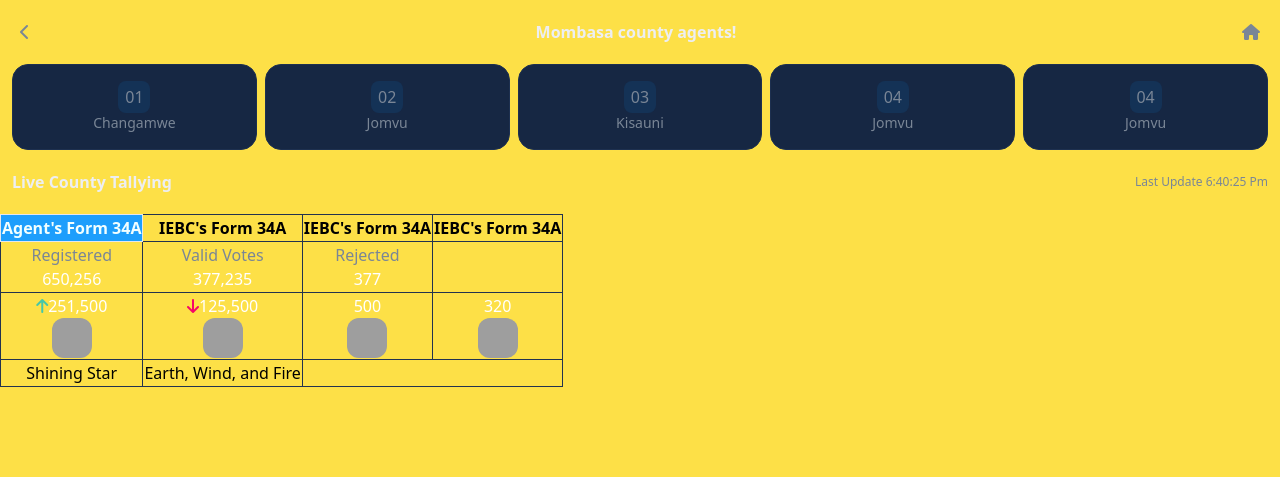
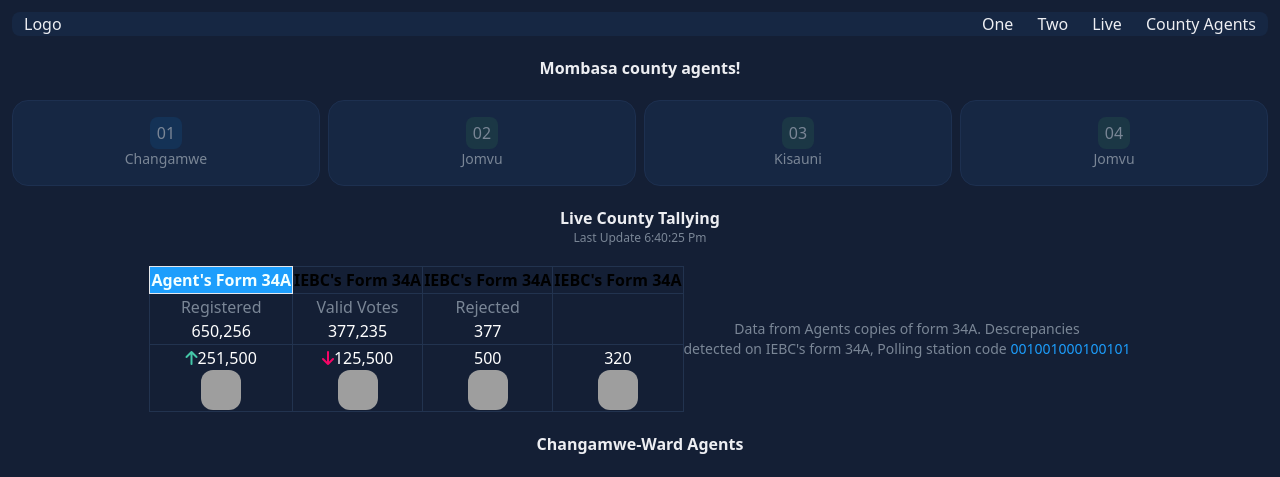
Before and after one commit to MyntTech/ElectionsWebsite, a Flask app: page /county-agents in a window 1280 px wide. Shown: the top 477 px of the page. Before the commit the page ends 387 px from the top, so only its background shows below. Run offline with Flask 3, Linux system fonts and the light colour scheme; grey boxes are pictures that could not be loaded.

Commit message:
screen sizes

```diff
--- a/static/style.css
+++ b/static/style.css
@@ -542,12 +542,12 @@ video {
   margin: 0.5rem;
 }
 
+.m-3 {
+  margin: 0.75rem;
+}
+
 .m-5 {
   margin: 1.25rem;
-}
-
-.m-3 {
-  margin: 0.75rem;
 }
 
 .mx-1 {
@@ -555,14 +555,24 @@ video {
   margin-right: 0.25rem;
 }
 
-.mx-5 {
-  margin-left: 1.25rem;
-  margin-right: 1.25rem;
+.mx-3 {
+  margin-left: 0.75rem;
+  margin-right: 0.75rem;
+}
+
+.my-4 {
+  margin-top: 1rem;
+  margin-bottom: 1rem;
 }
 
 .my-5 {
   margin-top: 1.25rem;
   margin-bottom: 1.25rem;
+}
+
+.my-3 {
+  margin-top: 0.75rem;
+  margin-bottom: 0.75rem;
 }
 
 .block {
@@ -577,48 +587,28 @@ video {
   display: table;
 }
 
-.h-full {
-  height: 100%;
+.h-10 {
+  height: 2.5rem;
 }
 
-.h-11 {
-  height: 2.75rem;
+.h-40 {
+  height: 10rem;
 }
 
-.h-10 {
-  height: 2.5rem;
+.h-8 {
+  height: 2rem;
 }
 
 .w-1\/4 {
   width: 25%;
 }
 
-.w-8 {
-  width: 2rem;
-}
-
-.w-1\/2 {
-  width: 50%;
-}
-
-.w-2 {
-  width: 0.5rem;
-}
-
 .w-10 {
   width: 2.5rem;
 }
 
-.w-3 {
-  width: 0.75rem;
-}
-
-.w-12 {
-  width: 3rem;
-}
-
-.w-11 {
-  width: 2.75rem;
+.w-8 {
+  width: 2rem;
 }
 
 .table-fixed {
@@ -633,6 +623,10 @@ video {
   flex-direction: column;
 }
 
+.items-start {
+  align-items: flex-start;
+}
+
 .items-center {
   align-items: center;
 }
@@ -645,32 +639,48 @@ video {
   justify-content: space-between;
 }
 
+.justify-around {
+  justify-content: space-around;
+}
+
 .scroll-smooth {
   scroll-behavior: smooth;
+}
+
+.rounded {
+  border-radius: 0.25rem;
 }
 
 .rounded-2xl {
   border-radius: 1rem;
 }
 
+.rounded-full {
+  border-radius: 9999px;
+}
+
 .rounded-lg {
   border-radius: 0.5rem;
 }
 
-.rounded {
-  border-radius: 0.25rem;
+.rounded-xl {
+  border-radius: 0.75rem;
 }
 
 .rounded-3xl {
   border-radius: 1.5rem;
 }
 
-.rounded-xl {
-  border-radius: 0.75rem;
+.border {
+  border-width: 1px;
 }
 
-.border {
-  border-width: 1px;
+.border-4 {
+  border-width: 4px;
+}
+
+.border-8 {
+  border-width: 8px;
 }
 
 .border-\[\#1d3050\] {
@@ -678,24 +688,24 @@ video {
   border-color: rgb(29 48 80 / var(--tw-border-opacity));
 }
 
+.border-\[\#22334f\] {
+  --tw-border-opacity: 1;
+  border-color: rgb(34 51 79 / var(--tw-border-opacity));
+}
+
+.border-\[\#44c7a8\] {
+  --tw-border-opacity: 1;
+  border-color: rgb(68 199 168 / var(--tw-border-opacity));
+}
+
 .border-red-500 {
   --tw-border-opacity: 1;
   border-color: rgb(239 68 68 / var(--tw-border-opacity));
 }
 
-.border-blue-500 {
+.border-\[\#f30c6a\] {
   --tw-border-opacity: 1;
-  border-color: rgb(59 130 246 / var(--tw-border-opacity));
-}
-
-.border-purple-600 {
-  --tw-border-opacity: 1;
-  border-color: rgb(147 51 234 / var(--tw-border-opacity));
-}
-
-.border-\[\#22334f\] {
-  --tw-border-opacity: 1;
-  border-color: rgb(34 51 79 / var(--tw-border-opacity));
+  border-color: rgb(243 12 106 / var(--tw-border-opacity));
 }
 
 .bg-\[\#141f35\] {
@@ -713,24 +723,22 @@ video {
   background-color: rgb(22 39 67 / var(--tw-bg-opacity));
 }
 
-.bg-white {
-  --tw-bg-opacity: 1;
-  background-color: rgb(255 255 255 / var(--tw-bg-opacity));
-}
-
-.bg-blue-500 {
-  --tw-bg-opacity: 1;
-  background-color: rgb(59 130 246 / var(--tw-bg-opacity));
-}
-
-.bg-\[\#22334f\] {
-  --tw-bg-opacity: 1;
-  background-color: rgb(34 51 79 / var(--tw-bg-opacity));
-}
-
 .bg-\[\#1d9efc\] {
   --tw-bg-opacity: 1;
   background-color: rgb(29 158 252 / var(--tw-bg-opacity));
+}
+
+.bg-\[\] {
+  background-color: ;
+}
+
+.bg-\[\#1b3745\] {
+  --tw-bg-opacity: 1;
+  background-color: rgb(27 55 69 / var(--tw-bg-opacity));
+}
+
+.p-4 {
+  padding: 1rem;
 }
 
 .px-1 {
@@ -751,6 +759,16 @@ video {
 .py-4 {
   padding-top: 1rem;
   padding-bottom: 1rem;
+}
+
+.px-3 {
+  padding-left: 0.75rem;
+  padding-right: 0.75rem;
+}
+
+.py-3 {
+  padding-top: 0.75rem;
+  padding-bottom: 0.75rem;
 }
 
 .text-center {
@@ -776,6 +794,11 @@ video {
   font-weight: 700;
 }
 
+.text-\[\#44c7a8\] {
+  --tw-text-opacity: 1;
+  color: rgb(68 199 168 / var(--tw-text-opacity));
+}
+
 .text-\[\#7a8696\] {
   --tw-text-opacity: 1;
   color: rgb(122 134 150 / var(--tw-text-opacity));
@@ -784,6 +807,16 @@ video {
 .text-\[\#edeef2\] {
   --tw-text-opacity: 1;
   color: rgb(237 238 242 / var(--tw-text-opacity));
+}
+
+.text-\[\#f2ffff\] {
+  --tw-text-opacity: 1;
+  color: rgb(242 255 255 / var(--tw-text-opacity));
+}
+
+.text-\[\#f60667\] {
+  --tw-text-opacity: 1;
+  color: rgb(246 6 103 / var(--tw-text-opacity));
 }
 
 .text-red-500 {
@@ -796,31 +829,113 @@ video {
   color: rgb(255 255 255 / var(--tw-text-opacity));
 }
 
-.text-\[\#f2ffff\] {
+.text-\[\#092c54\] {
   --tw-text-opacity: 1;
-  color: rgb(242 255 255 / var(--tw-text-opacity));
+  color: rgb(9 44 84 / var(--tw-text-opacity));
 }
 
-.text-\[\#44c7a8\] {
-  --tw-text-opacity: 1;
-  color: rgb(68 199 168 / var(--tw-text-opacity));
+.text-\[\] {
+  color: ;
 }
 
-.text-\[\#f60667\] {
+.text-\[\#1d9efc\] {
   --tw-text-opacity: 1;
-  color: rgb(246 6 103 / var(--tw-text-opacity));
+  color: rgb(29 158 252 / var(--tw-text-opacity));
 }
 
 .underline {
   text-decoration-line: underline;
 }
 
-:is(.dark .dark\:bg-black) {
-  --tw-bg-opacity: 1;
-  background-color: rgb(0 0 0 / var(--tw-bg-opacity));
-}
+@media (min-width: 640px) {
+  .sm\:m-4 {
+    margin: 1rem;
+  }
 
-@media (min-width: 640px) {
+  .sm\:mx-3 {
+    margin-left: 0.75rem;
+    margin-right: 0.75rem;
+  }
+
+  .sm\:mx-4 {
+    margin-left: 1rem;
+    margin-right: 1rem;
+  }
+
+  .sm\:mx-9 {
+    margin-left: 2.25rem;
+    margin-right: 2.25rem;
+  }
+
+  .sm\:my-2 {
+    margin-top: 0.5rem;
+    margin-bottom: 0.5rem;
+  }
+
+  .sm\:flex {
+    display: flex;
+  }
+
+  .sm\:hidden {
+    display: none;
+  }
+
+  .sm\:h-full {
+    height: 100%;
+  }
+
+  .sm\:h-1 {
+    height: 0.25rem;
+  }
+
+  .sm\:h-1\/2 {
+    height: 50%;
+  }
+
+  .sm\:h-1\/4 {
+    height: 25%;
+  }
+
+  .sm\:h-1\/6 {
+    height: 16.666667%;
+  }
+
+  .sm\:h-2 {
+    height: 0.5rem;
+  }
+
+  .sm\:h-20 {
+    height: 5rem;
+  }
+
+  .sm\:h-40 {
+    height: 10rem;
+  }
+
+  .sm\:w-1\/4 {
+    width: 25%;
+  }
+
+  .sm\:w-10 {
+    width: 2.5rem;
+  }
+
+  .sm\:w-full {
+    width: 100%;
+  }
+
+  .sm\:flex-row {
+    flex-direction: row;
+  }
+
+  .sm\:flex-col {
+    flex-direction: column;
+  }
+
+  .sm\:justify-center {
+    justify-content: center;
+  }
+
   .sm\:bg-blue-500 {
     --tw-bg-opacity: 1;
     background-color: rgb(59 130 246 / var(--tw-bg-opacity));
--- a/templates/base.html
+++ b/templates/base.html
@@ -6,9 +6,34 @@
     <meta name="viewport" content="width=device-width, initial-scale=1.0">
     <link rel="stylesheet" href="{{ url_for('static', filename='style.css') }}">
     <link rel="stylesheet" href="{{ url_for('static', filename='fontawesome/css/all.css') }}">
+    {% block title %}
     <title>MyntTech Elections</title>
+    {% endblock title %}
 </head>
-<body class="bg-[#141f35] sm:bg-blue-500 md:bg-green-500 lg:bg-yellow-300">
+<body class="bg-[#141f35]">
+    {% block navbar %}
+        <nav class="flex flex-row justify-between m-3 text-[#edeef2] bg-[#162743] rounded-lg">
+            <div class="mx-3">
+                <a href="#">Logo</a>
+            </div>
+            <div class="flex flex-row ">
+                <div class="mx-3">
+                    <a href="#">One</a>
+                </div>
+                <div class="mx-3">
+                    <a href="#">Two</a>
+                </div>
+                <div class="mx-3">
+                    <a href="#live">Live</a>
+                </div>
+                <div  class="mx-3">
+                    <a href="{{url_for('county_agents')}}">County Agents</a>
+                </div>
+            </div>
+
+        </nav>
+    {% endblock navbar %}
+
     {% block content %}
     {% block login_container %}{% endblock login_container %}
     {% endblock content %}
--- a/templates/county-agents.html
+++ b/templates/county-agents.html
@@ -1,69 +1,73 @@
-{% extends "base.html" %}
+{% extends "base.html" %} {% block title %}
+<title>County agents</title>
+{% endblock title %} {% block content %}
+<div class="text-center">
+  <div class="flex flex-row justify-between items-center m-5 sm:flex-col">
 
-    {% block content %}
-    <div class=" text-center ">
-        <div class="flex flex-row justify-between items-center  m-5">
-            <i class="text-[#7a8696] fas fa-chevron-left"></i>
-            <p class="text-1xl font-bold text-[#edeef2]">
-                Mombasa county agents!
-            </p>
-            <i class="text-[#7a8696] fas fa-home"></i>
+    <p class="text-1xl font-bold text-[#edeef2]">Mombasa county agents!</p>
+
   </div>
 
   <!-- top list -->
   <div class="m-2">
     <div class="flex flex-row items-center scroll-smooth">
-
-                <div class="flex flex-col mx-1 justify-center items-center rounded-2xl bg-[#162743] border border-[#1d3050] px-2 py-4 w-1/4">
+      <div
+        class="flex flex-col mx-1 justify-center items-center rounded-2xl bg-[#162743] border border-[#1d3050] px-2 py-4 w-1/4"
+      >
         <p class="text-[#7a8696] rounded-lg bg-[#143256] px-1 py-1 w-8">01</p>
-                       <p class="text-[#7a8696] text-sm ">Changamwe</p>
+        <p class="text-[#7a8696] text-sm">Changamwe</p>
       </div>
 
-                <div class="flex flex-col mx-1 justify-center items-center rounded-2xl bg-[#162743] border border-[#1d3050] px-2 py-4 w-1/4">
-                    <p class="text-[#7a8696] rounded-lg bg-[#143256] px-1 py-1 w-8">02</p>
-                    <p class="text-[#7a8696] text-sm ">Jomvu</p>
+      <div
+        class="flex flex-col mx-1 justify-center items-center rounded-2xl bg-[#162743] border border-[#1d3050] px-2 py-4 w-1/4"
+      >
+        <p class="text-[#7a8696] rounded-lg bg-[#1b3745] px-1 py-1 w-8">02</p>
+        <p class="text-[#7a8696] text-sm">Jomvu</p>
       </div>
 
-             <div class="flex flex-col mx-1 justify-center items-center rounded-2xl bg-[#162743] border border-[#1d3050] px-2 py-4 w-1/4">
-                <p class="text-[#7a8696] rounded-lg bg-[#143256] px-1 py-1 w-8">03</p>
-                <p class="text-[#7a8696] text-sm ">Kisauni</p>
+      <div
+        class="flex flex-col mx-1 justify-center items-center rounded-2xl bg-[#162743] border border-[#1d3050] px-2 py-4 w-1/4"
+      >
+        <p class="text-[#7a8696] rounded-lg bg-[#1b3745] px-1 py-1 w-8">03</p>
+        <p class="text-[#7a8696] text-sm">Kisauni</p>
       </div>
 
-         <div class="flex flex-col mx-1 justify-center items-center rounded-2xl bg-[#162743] border border-[#1d3050] px-2 py-4 w-1/4">
-            <p class="text-[#7a8696] rounded-lg bg-[#143256] px-1 py-1 w-8">04</p>
-            <p class="text-[#7a8696] text-sm ">Jomvu</p>
-     </div>
-     <div class="flex flex-col mx-1 justify-center items-center rounded-2xl bg-[#162743] border border-[#1d3050] px-2 py-4 w-1/4">
-        <p class="text-[#7a8696] rounded-lg bg-[#143256] px-1 py-1 w-8">04</p>
-        <p class="text-[#7a8696] text-sm ">Jomvu</p>
+      <div
+        class="flex flex-col mx-1 justify-center items-center rounded-2xl bg-[#162743] border border-[#1d3050] px-2 py-4 w-1/4"
+      >
+        <p class="text-[#7a8696] rounded-lg bg-[#1b3745] px-1 py-1 w-8">04</p>
+        <p class="text-[#7a8696] text-sm">Jomvu</p>
       </div>
 
     </div>
   </div>
   <!-- top list ends -->
 
-        <div class="my-5">
-            <div class="flex flex-row justify-between items-center  m-3">
-                <p class="text-1xl font-bold text-[#edeef2]">
-                    Live County Tallying
-                </p>
+  <div id="live" class="my-5">
+    <div class="flex flex-row justify-between items-center m-3 sm:flex-col">
+      <p class="text-1xl font-bold text-[#edeef2]">Live County Tallying</p>
       <p class="text-[#7a8696] text-xs">Last Update 6:40:25 Pm</p>
     </div>
   </div>
 
   <!-- table -->
-        <table class="table-fixed border rounded border-red-500 ">
-            <thead class="border border-red-500 ">
+
+  <div class="flex flex-col justify-center items-center mx-3 sm:flex-row">
+    <table
+      style="border-radius: 20px;"
+      class="table-fixed"
+    >
+      <thead class=" ">
         <tr>
           <th class="border bg-[#1d9efc] text-[#f2ffff]">Agent's Form 34A</th>
-                <th class="border border-[#22334f] ">IEBC's Form 34A</th>
+          <th class="border border-[#22334f]">IEBC's Form 34A</th>
 
-                <th class="border border-[#22334f] ">IEBC's Form 34A</th>
-                <th class="border border-[#22334f] ">IEBC's Form 34A</th>
+          <th class="border border-[#22334f]">IEBC's Form 34A</th>
+          <th class="border border-[#22334f]">IEBC's Form 34A</th>
         </tr>
       </thead>
-            <tbody class="border border-[#22334f] ">
-              <tr class="border border-[#22334f] ">
+      <tbody class=" ">
+        <tr class="border border-[#22334f]">
           <td class="border border-[#22334f] text-[#7a8696]">
             <div>
               <p>Registered</p>
@@ -84,61 +88,130 @@
               <p class="text-white">377</p>
             </div>
           </td>
-
-
         </tr>
 
-
-              <tr class="border border-[#22334f] ">
-                <td class="border border-[#22334f] ">
+        <tr class="border border-[#22334f]">
+          <td class="border border-[#22334f]">
             <div class="flex flex-col justify-center items-center">
               <div class="flex flex-row justify-center items-center">
                 <i class="text-[#44c7a8] fas fa-arrow-up"></i>
                 <p class="text-white">251,500</p>
               </div>
-                        <img class="w-10 h-10 rounded-xl" src="{{ url_for('static', filename='images/c6aca26f823b67b1f79b94b5e56a9796') }}">
+              <img
+                class="w-10 h-10 rounded-xl"
+                src="{{ url_for('static', filename='images/c6aca26f823b67b1f79b94b5e56a9796') }}"
+              />
             </div>
           </td>
 
-
-                <td class="border border-[#22334f] ">
+          <td class="border border-[#22334f]">
             <div class="flex flex-col justify-center items-center">
               <div class="flex flex-row justify-center items-center">
                 <i class="text-[#f60667] fas fa-arrow-down"></i>
                 <p class="text-white">125,500</p>
               </div>
-                        <img class="w-10 h-10 rounded-xl" src="{{ url_for('static', filename='images/3310a957d41911af45bc2564d8d873d7') }}">
+              <img
+                class="w-10 h-10 rounded-xl"
+                src="{{ url_for('static', filename='images/3310a957d41911af45bc2564d8d873d7') }}"
+              />
             </div>
           </td>
 
-                <td class="border border-[#22334f] ">
+          <td class="border border-[#22334f]">
             <div class="flex flex-col justify-center items-center">
               <div class="flex flex-row justify-center items-center">
                 <p class="text-white">500</p>
               </div>
-                        <img class="w-10 h-10 rounded-xl" src="{{ url_for('static', filename='images/0ff196e70bab0df693d923ad93f2eac8') }}">
+              <img
+                class="w-10 h-10 rounded-xl"
+                src="{{ url_for('static', filename='images/0ff196e70bab0df693d923ad93f2eac8') }}"
+              />
             </div>
           </td>
 
-                <td class="border border-[#22334f] ">
+          <td class="border rounded border-[#22334f]">
             <div class="flex flex-col justify-center items-center">
               <div class="flex flex-row justify-center items-center">
                 <p class="text-white">320</p>
               </div>
-                        <img class="w-10 h-10 rounded-xl" src="{{ url_for('static', filename='images/900da2b5e9b438fabd36d01f56fe681d') }}">
+              <img
+                class="w-10 h-10 rounded-xl"
+                src="{{ url_for('static', filename='images/900da2b5e9b438fabd36d01f56fe681d') }}"
+              />
             </div>
           </td>
-
-              </tr>
-              <tr class="border border-[#22334f] ">
-                <td class="border border-[#22334f] ">Shining Star</td>
-                <td class="border border-[#22334f] ">Earth, Wind, and Fire</td>
-
         </tr>
       </tbody>
     </table>
+    <p class="text-[#7a8696] text-sm my-4">
+      Data from Agents copies of form 34A. Descrepancies
+      <br>
+      detected on IEBC's form
+      34A, Polling station code <span class="text-[#1d9efc]"> 001001000100101 </span>
+    </p>
+  </div>
   <!-- table ends-->
 
+
+  <!-- ward agents -->
+  <div id="agents">
+    <div class="flex flex-row justify-between items-center mx-3 my-5 sm:flex-col">
+      <p class="text-1xl font-bold text-[#edeef2]">Changamwe-Ward Agents</p>
+    </div>
+
+    <div class="h-40 sm:h-full sm:flex sm:justify-center sm:flex-row">
+      <div
+        class="my-3 flex flex-row justify-between items-center mx-3 bg-[#162743] rounded-3xl sm:w-1/4 sm:flex-col"
+      >
+        <img
+          class="w-10 h-10 m-3 rounded-xl sm:w-full sm:h-40 sm:mx-4"
+          src="{{ url_for('static', filename='images/a8027c0390b76fbf25ac6803bb9b097c') }}"
+        />
+        <div class="flex flex-col justify-center items-start mx-3">
+          <p class="text-[#7a8696] text-sm">Jon Doe</p>
+          <p class="text-[#7a8696] text-sm"><span class="text-[#edeef2]">Port Reitz Ward</span> (70/102)</p>
+        </div>
+        <div class="rounded-full border-8 m-3 py-3 px-2 border-[#44c7a8]">
+          <p class="text-1xl font-bold text-[#edeef2]">70%</p>
+        </div>
+      </div>
+
+      <div
+        class="my-3 flex flex-row justify-between items-center mx-3 bg-[#162743] rounded-3xl sm:w-1/4 sm:flex-col"
+      >
+        <img
+          class="w-10 h-10 m-3 rounded-xl sm:w-full sm:h-40 sm:mx-4"
+          src="{{ url_for('static', filename='images/7251202d9692aa0f42960dd3e435e62c') }}"
+        />
+        <div class="flex flex-col justify-center items-start mx-3">
+          <p class="text-[#7a8696] text-sm">Michael Kiriamati </p>
+          <p class="text-[#7a8696] text-sm"><span class="text-[#edeef2]">Kipevu Ward</span> (9/29)</p>
+        </div>
+        <div class="rounded-full border-8 m-3 py-3 px-2 border-[#f30c6a]">
+          <p class="text-1xl font-bold text-[#edeef2]">30%</p>
+        </div>
+    </div>
+
+        <div
+          class="my-3 flex flex-row justify-between items-center mx-3 bg-[#162743] rounded-3xl sm:w-1/4 sm:flex-col"
+        >
+          <img
+            class="w-10 h-10 m-3 rounded-xl sm:w-full sm:h-40 sm:mx-4"
+            src="{{ url_for('static', filename='images/8da37183efbb5a4f0f878ca6ad87dae1') }}"
+          />
+          <div class="flex flex-col justify-center items-start mx-3">
+            <p class="text-[#7a8696] text-sm">Richard Wanagu</p>
+            <p class="text-[#7a8696] text-sm"><span class="text-[#edeef2]">Airport Ward</span> (9/29)</p>
+          </div>
+          <div class="rounded-full border-8 m-3 py-3 px-2 border-[#f30c6a]">
+            <p class="text-1xl font-bold text-[#edeef2]">30%</p>
+          </div>
+        </div>
+
+        </div>
+      </div>
+    </div>
   </div>
 
   {% endblock content %}
+</div>
```
Also changed, not shown: 3 other files. Lines whose indentation alone changed are shown as unchanged.
